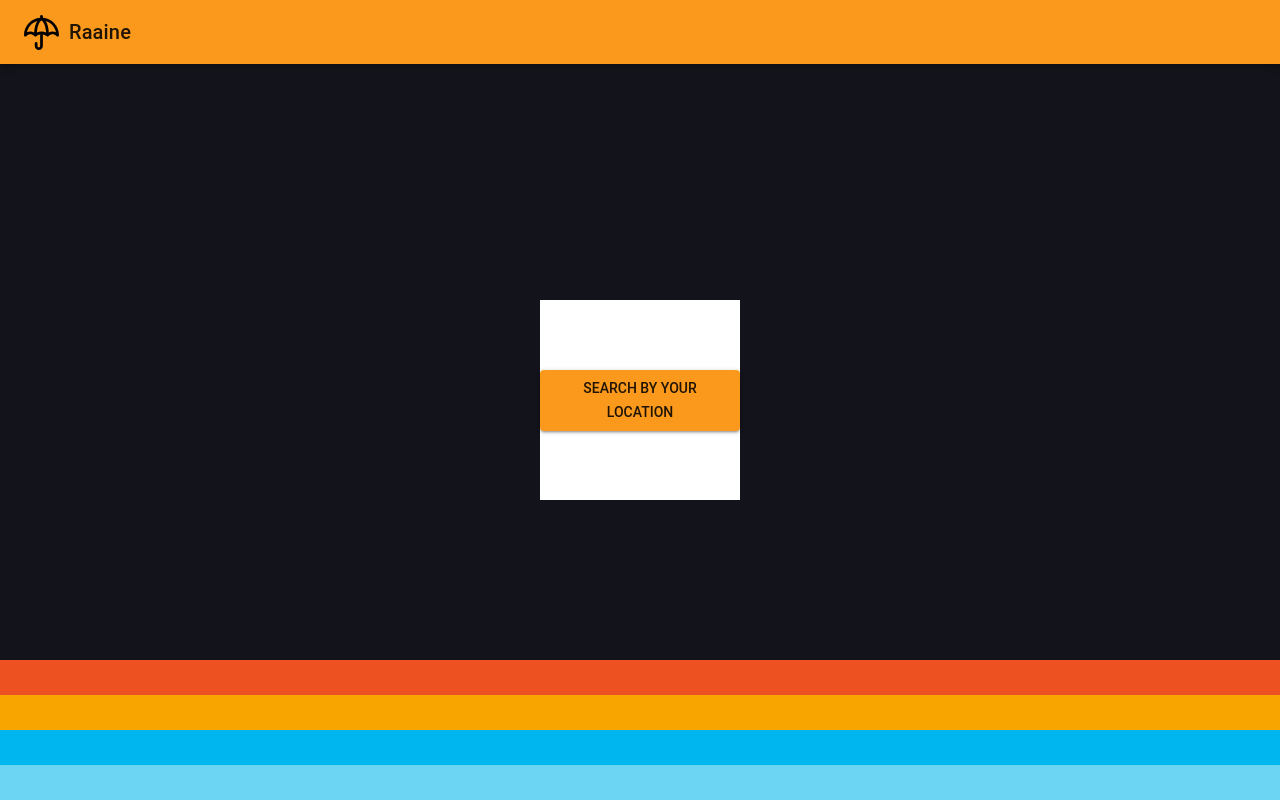
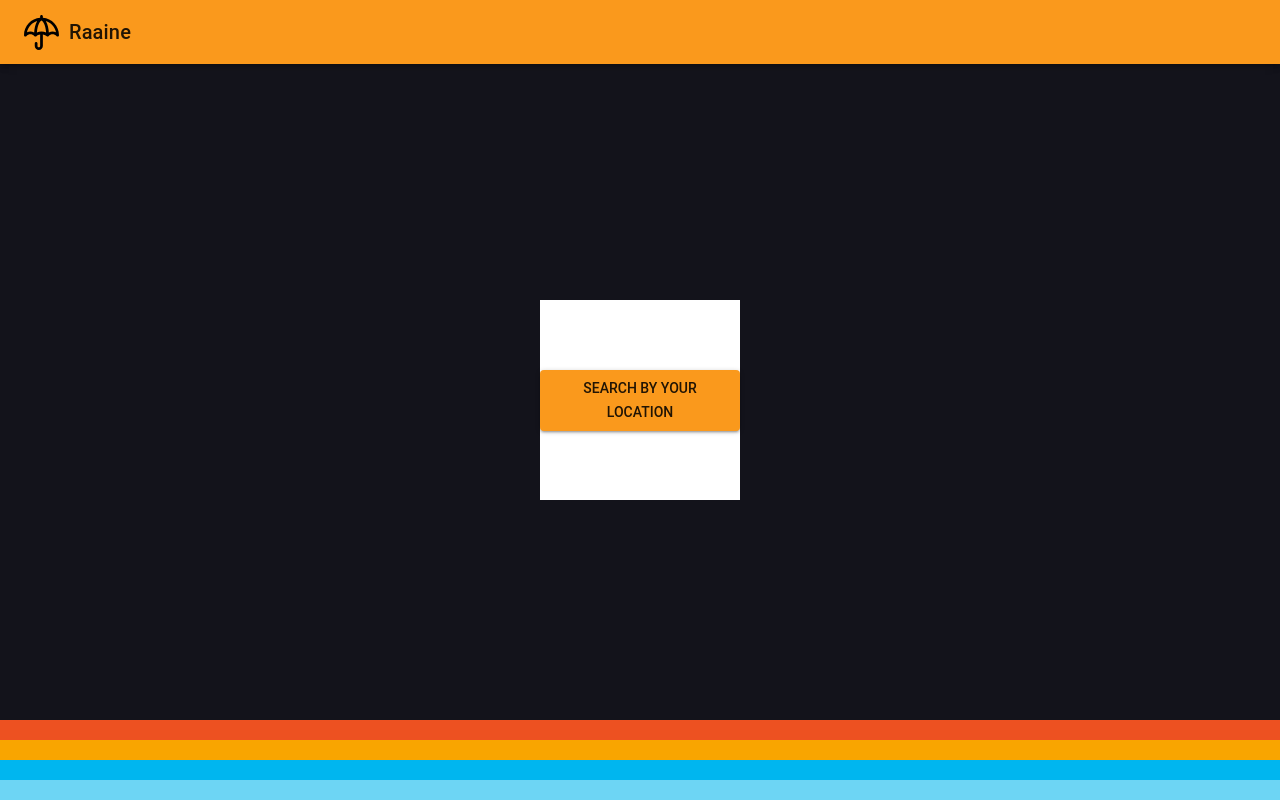
Before and after one commit to eandrews737/Raaine-Weather-App, a React (Create React App) app: page / in a window 1280 px wide. Built offline with nearby package versions, Linux system fonts and the light colour scheme; no server answers.

Commit message:
smaller footer

```diff
--- a/src/App.css
+++ b/src/App.css
@@ -50,7 +50,7 @@
 }
 
 .footer-stripe {
-  height: 35px;
+  height: 20px;
   width: 100%;
 }
 
```
